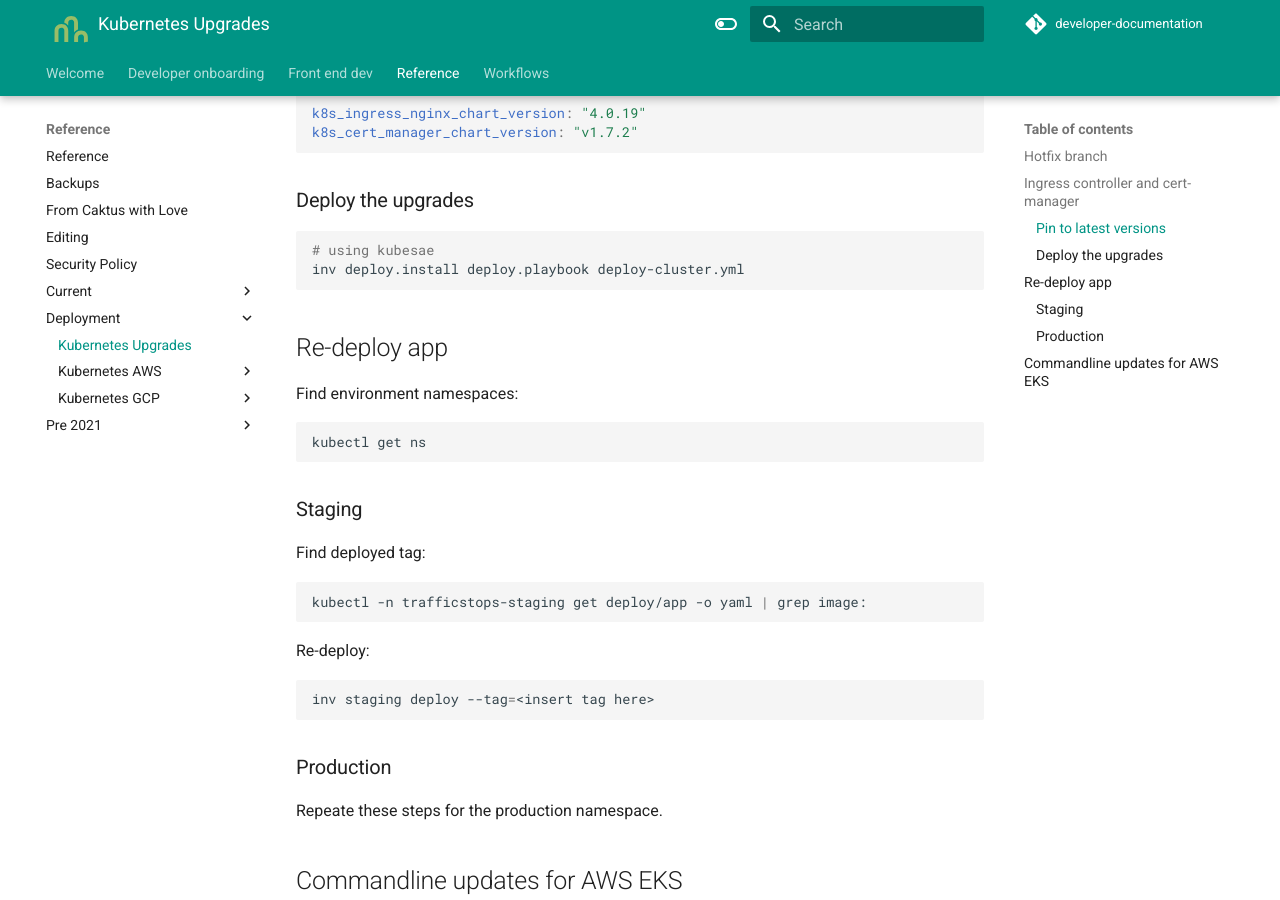
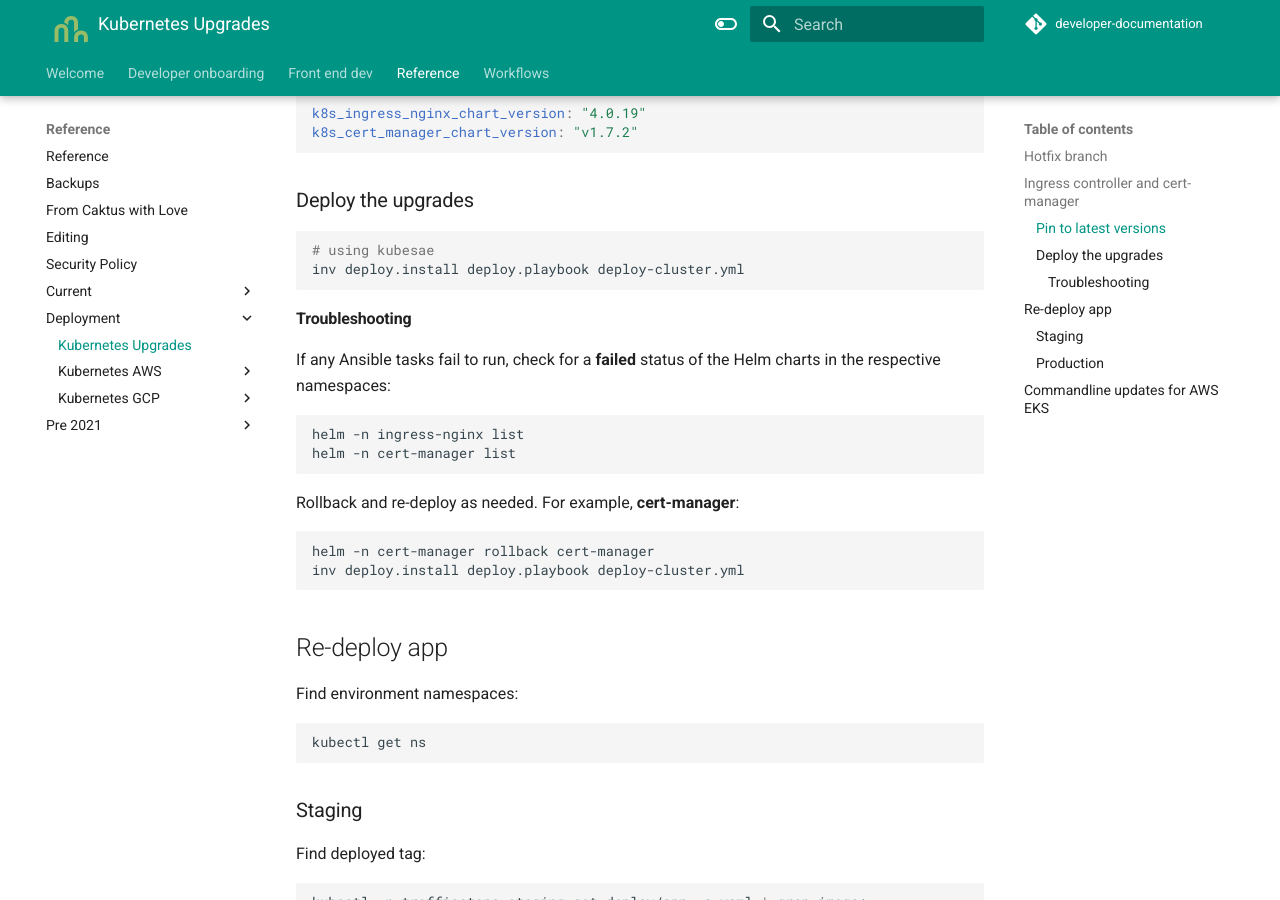
Before and after one commit to caktus/guidebook, an MkDocs documentation site: the page built from docs/reference/deployment/upgrades.md, in a window 1280 px wide and 900 px high, scrolled down 600 px. Built offline with MkDocs 1.6.1 and Material for MkDocs 9.7.7, drawn with Linux system fonts in a browser that asks for light colours; comment, search, counter and statistics services are not loaded.

Commit message:
add troubleshooting docs

````diff
--- a/docs/reference/deployment/upgrades.md
+++ b/docs/reference/deployment/upgrades.md
@@ -30,6 +30,21 @@ k8s_cert_manager_chart_version: "v1.7.2"
 inv deploy.install deploy.playbook deploy-cluster.yml
 ```
 
+#### Troubleshooting
+
+If any Ansible tasks fail to run, check for a **failed** status of the Helm charts in the respective namespaces:
+
+```sh
+helm -n ingress-nginx list
+helm -n cert-manager list
+```
+
+Rollback and re-deploy as needed. For example, **cert-manager**:
+
+```sh
+helm -n cert-manager rollback cert-manager
+inv deploy.install deploy.playbook deploy-cluster.yml
+```
 
 ## Re-deploy app
 
````
